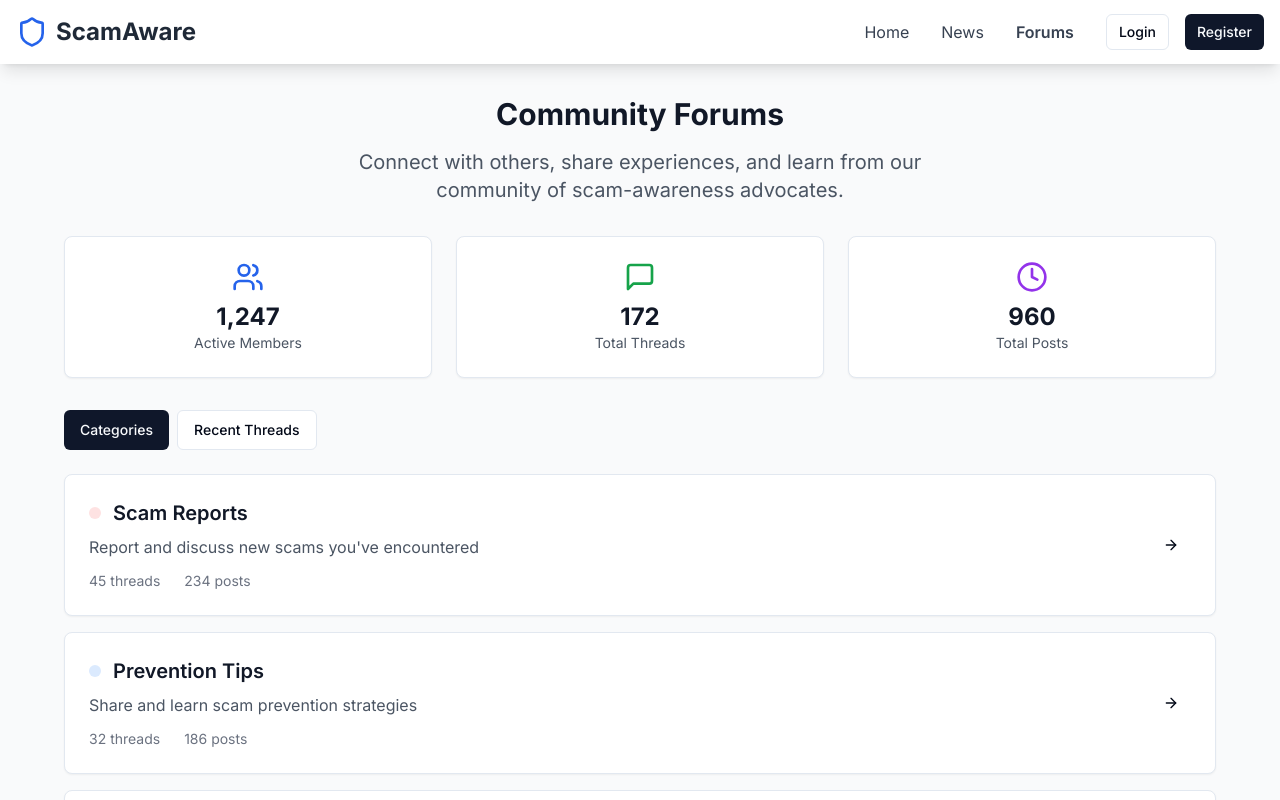
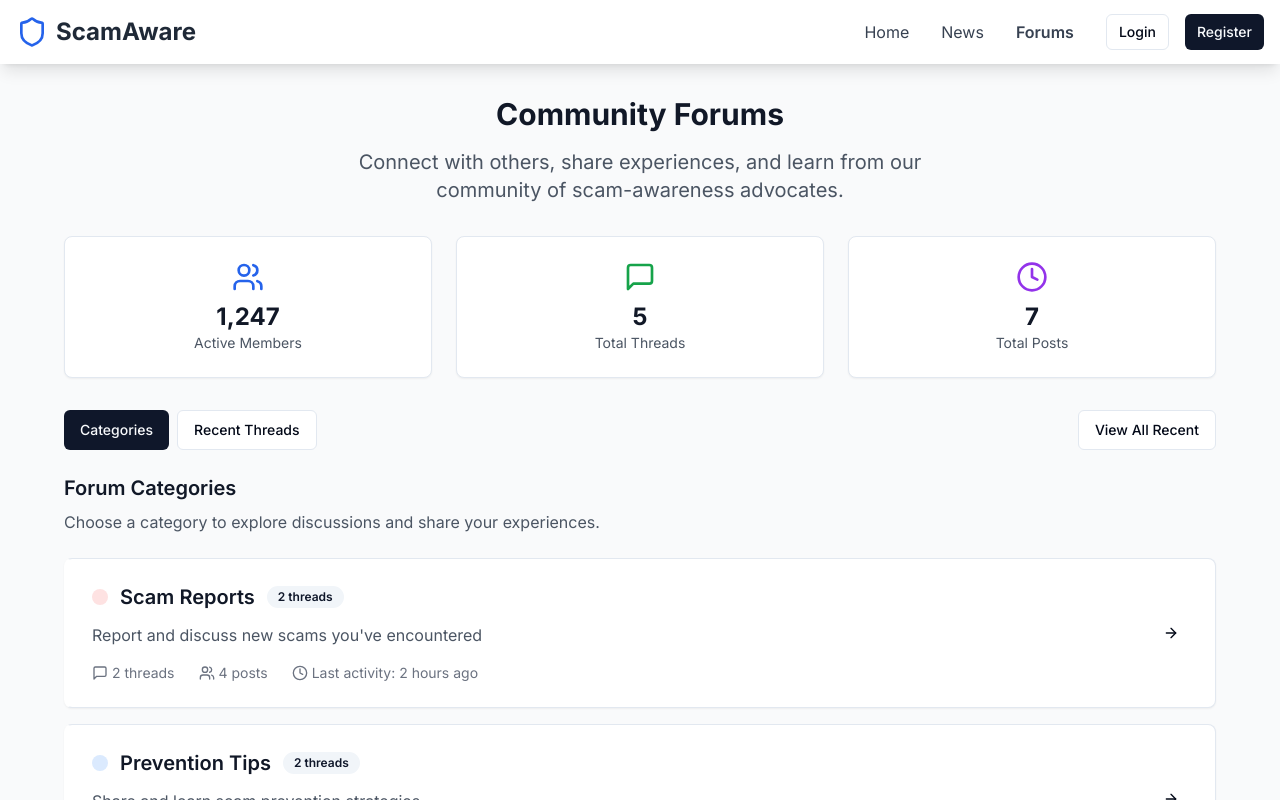
Before and after one commit to HoneyCat6/scamaware-guardian-hub, a React (Vite) app: page /forums in a window 1280 px wide. Shown: the top 800 px of the page. Built offline with nearby package versions, Linux system fonts and the light colour scheme.

Commit message:
Fix: Ensure /forums functionality
Ensures proper navigation, error handling, and information display within the /forums section, including category filtering, recent threads, and thread details.

```diff
--- a/src/data/threadData.ts
+++ b/src/data/threadData.ts
@@ -31,6 +31,78 @@ export const threadData = {
         likes: 3
       }
     ]
+  },
+  2: {
+    id: 2,
+    title: "How to identify fake tech support calls",
+    author: "TechExpert",
+    createdAt: "3 days ago",
+    category: "Prevention Tips",
+    isPinned: false,
+    content: "Here are some key warning signs to help you identify fake tech support calls and protect yourself from these common scams.",
+    posts: [
+      {
+        id: 4,
+        author: "SafeUser",
+        content: "Great tips! I almost fell for one of these calls last week. They seemed so convincing.",
+        createdAt: "2 days ago",
+        likes: 12
+      }
+    ]
+  },
+  3: {
+    id: 3,
+    title: "Received suspicious email from 'bank'",
+    author: "NewUser123",
+    createdAt: "1 day ago",
+    category: "Scam Reports",
+    isPinned: false,
+    content: "I received an email claiming to be from my bank asking me to verify my account details. Something seemed off about it.",
+    posts: [
+      {
+        id: 5,
+        author: "BankingSafe",
+        content: "Never click links in suspicious emails. Always go directly to your bank's official website.",
+        createdAt: "1 day ago",
+        likes: 6
+      }
+    ]
+  },
+  4: {
+    id: 4,
+    title: "Recovery after falling for romance scam",
+    author: "StayStrong",
+    createdAt: "4 days ago",
+    category: "Support & Recovery",
+    isPinned: false,
+    content: "I want to share my experience and recovery journey after falling victim to a romance scam to help others who might be going through the same thing.",
+    posts: [
+      {
+        id: 6,
+        author: "SupportiveFriend",
+        content: "Thank you for sharing your story. It takes courage to speak about this. You're helping others by being open.",
+        createdAt: "3 days ago",
+        likes: 15
+      }
+    ]
+  },
+  5: {
+    id: 5,
+    title: "Best practices for online shopping safety",
+    author: "SecureShop",
+    createdAt: "5 days ago",
+    category: "Prevention Tips",
+    isPinned: false,
+    content: "With the holiday season approaching, here are essential tips to keep your online shopping secure and avoid scams.",
+    posts: [
+      {
+        id: 7,
+        author: "ShoppingSafe",
+        content: "These are excellent tips! I always check for the secure lock icon before entering payment info.",
+        createdAt: "4 days ago",
+        likes: 9
+      }
+    ]
   }
 };
 
--- a/src/pages/Forums.tsx
+++ b/src/pages/Forums.tsx
@@ -1,95 +1,52 @@
 
 import { useState } from "react";
 import { Link } from "react-router-dom";
-import { MessageSquare, Users, Clock, Plus, ArrowRight, User } from "lucide-react";
+import { MessageSquare, Users, Clock, Plus, ArrowRight, User, AlertCircle } from "lucide-react";
 import { Button } from "@/components/ui/button";
 import { Card, CardContent, CardHeader, CardTitle } from "@/components/ui/card";
 import { Badge } from "@/components/ui/badge";
 import Header from "@/components/Header";
 import Footer from "@/components/Footer";
 import { useAuth } from "@/hooks/useAuth";
+import { threadData } from "@/data/threadData";
 
-// Mock forum data
+// Forum categories with better organization
 const forumCategories = [
   {
     id: 1,
     name: "Scam Reports",
     description: "Report and discuss new scams you've encountered",
-    threads: 45,
-    posts: 234,
-    color: "bg-red-100 text-red-600"
+    threads: 0,
+    posts: 0,
+    color: "bg-red-100 text-red-600",
+    lastActivity: "2 hours ago"
   },
   {
     id: 2,
     name: "Prevention Tips",
     description: "Share and learn scam prevention strategies",
-    threads: 32,
-    posts: 186,
-    color: "bg-blue-100 text-blue-600"
+    threads: 0,
+    posts: 0,
+    color: "bg-blue-100 text-blue-600",
+    lastActivity: "4 hours ago"
   },
   {
     id: 3,
     name: "Support & Recovery",
     description: "Support for scam victims and recovery advice",
-    threads: 28,
-    posts: 142,
-    color: "bg-green-100 text-green-600"
+    threads: 0,
+    posts: 0,
+    color: "bg-green-100 text-green-600",
+    lastActivity: "8 hours ago"
   },
   {
     id: 4,
     name: "General Discussion",
     description: "General cybersecurity and safety discussions",
-    threads: 67,
-    posts: 398,
-    color: "bg-purple-100 text-purple-600"
-  }
-];
-
-const recentThreads = [
-  {
-    id: 1,
-    title: "New Bitcoin Investment Scam Alert",
-    author: "SafetyFirst",
-    replies: 23,
-    lastPost: "2 hours ago",
-    category: "Scam Reports",
-    isPinned: true
-  },
-  {
-    id: 2,
-    title: "How to identify fake tech support calls",
-    author: "TechExpert",
-    replies: 15,
-    lastPost: "4 hours ago",
-    category: "Prevention Tips",
-    isPinned: false
-  },
-  {
-    id: 3,
-    title: "Received suspicious email from 'bank'",
-    author: "NewUser123",
-    replies: 8,
-    lastPost: "6 hours ago",
-    category: "Scam Reports",
-    isPinned: false
-  },
-  {
-    id: 4,
-    title: "Recovery after falling for romance scam",
-    author: "StayStrong",
-    replies: 31,
-    lastPost: "8 hours ago",
-    category: "Support & Recovery",
-    isPinned: false
-  },
-  {
-    id: 5,
-    title: "Best practices for online shopping safety",
-    author: "SecureShop",
-    replies: 19,
-    lastPost: "1 day ago",
-    category: "Prevention Tips",
-    isPinned: false
+    threads: 0,
+    posts: 0,
+    color: "bg-purple-100 text-purple-600",
+    lastActivity: "1 day ago"
   }
 ];
 
@@ -103,15 +60,29 @@ const Forums = () => {
   // Check user permissions
   const canCreateThreads = Boolean(user);
   const canModerate = user && (user.role === 'moderator' || user.role === 'admin');
-  const isAdmin = user && user.role === 'admin';
+
+  // Calculate category statistics from thread data
+  const categorizedThreads = Object.values(threadData);
+  const updatedCategories = forumCategories.map(category => {
+    const categoryThreads = categorizedThreads.filter(thread => thread.category === category.name);
+    const categoryPosts = categoryThreads.reduce((total, thread) => total + thread.posts.length, 0);
+
+    return {
+      ...category,
+      threads: categoryThreads.length,
+      posts: categoryPosts
+    };
+  });
+
+  const totalThreads = categorizedThreads.length;
+  const totalPosts = categorizedThreads.reduce((total, thread) => total + thread.posts.length, 0);
 
   const handleTabChange = (tab: 'categories' | 'recent') => {
     try {
       setIsLoading(true);
       setError(null);
-      setSelectedCategory(null); // Reset category selection when switching tabs
+      setSelectedCategory(null);
       setActiveTab(tab);
-      // Simulate loading time
       setTimeout(() => setIsLoading(false), 200);
     } catch (err) {
       setError('Failed to load forum data');
@@ -124,8 +95,7 @@ const Forums = () => {
       setIsLoading(true);
       setError(null);
       setSelectedCategory(categoryId);
-      setActiveTab('recent'); // Switch to recent view when category is selected
-      // Simulate loading time
+      setActiveTab('recent');
       setTimeout(() => setIsLoading(false), 300);
     } catch (err) {
       setError('Failed to load category threads');
@@ -133,30 +103,49 @@ const Forums = () => {
     }
   };
 
+  const handleClearError = () => {
+    setError(null);
+  };
+
   // Filter threads by selected category
   const filteredThreads = selectedCategory
-    ? recentThreads.filter(thread => {
-        const category = forumCategories.find(cat => cat.id === selectedCategory);
+    ? categorizedThreads.filter(thread => {
+        const category = updatedCategories.find(cat => cat.id === selectedCategory);
         return category && thread.category === category.name;
       })
-    : recentThreads;
+    : categorizedThreads.sort((a, b) => b.id - a.id); // Sort by newest first
 
   const getSelectedCategoryName = () => {
     if (!selectedCategory) return null;
-    const category = forumCategories.find(cat => cat.id === selectedCategory);
+    const category = updatedCategories.find(cat => cat.id === selectedCategory);
     return category?.name;
+  };
+
+  const formatTimeAgo = (timeStr: string) => {
+    // This would normally calculate actual time difference
+    return timeStr;
   };
 
   if (error) {
     return (
       <div className="min-h-screen bg-gray-50">
         <Header />
-        <div className="container mx-auto px-4 py-8 text-center">
-          <h1 className="text-2xl font-bold text-red-600 mb-4">Error Loading Forums</h1>
-          <p className="text-gray-600 mb-4">{error}</p>
+        <div className="container mx-auto px-4 py-8">
+          <div className="max-w-2xl mx-auto text-center">
+            <div className="flex items-center justify-center gap-2 mb-4">
+              <AlertCircle className="w-8 h-8 text-red-600" />
+              <h1 className="text-2xl font-bold text-red-600">Error Loading Forums</h1>
+            </div>
+            <p className="text-gray-600 mb-6">{error}</p>
+            <div className="flex justify-center gap-4">
               <Button onClick={() => window.location.reload()}>
                 Try Again
               </Button>
+              <Button variant="outline" onClick={handleClearError}>
+                Dismiss Error
+              </Button>
+            </div>
+          </div>
         </div>
         <Footer />
       </div>
@@ -195,20 +184,20 @@ const Forums = () => {
             <Card>
               <CardContent className="p-6 text-center">
                 <MessageSquare className="w-8 h-8 text-green-600 mx-auto mb-2" />
-                <div className="text-2xl font-bold text-gray-900">172</div>
+                <div className="text-2xl font-bold text-gray-900">{totalThreads}</div>
                 <div className="text-sm text-gray-600">Total Threads</div>
               </CardContent>
             </Card>
             <Card>
               <CardContent className="p-6 text-center">
                 <Clock className="w-8 h-8 text-purple-600 mx-auto mb-2" />
-                <div className="text-2xl font-bold text-gray-900">960</div>
+                <div className="text-2xl font-bold text-gray-900">{totalPosts}</div>
                 <div className="text-sm text-gray-600">Total Posts</div>
               </CardContent>
             </Card>
           </div>
 
-          {/* Action Bar */}
+          {/* Navigation Bar */}
           <div className="flex flex-col sm:flex-row justify-between items-center mb-6 gap-4">
             <div className="flex space-x-2">
               <Button
@@ -234,10 +223,16 @@ const Forums = () => {
                   }}
                   disabled={isLoading}
                 >
-                  Back to All Categories
+                  ← Back to Categories
                 </Button>
               )}
             </div>
+            <div className="flex gap-2">
+              <Link to="/forums/recent">
+                <Button variant="outline">
+                  View All Recent
+                </Button>
+              </Link>
               {canCreateThreads && (
                 <Link to="/forums/create-thread">
                   <Button className="flex items-center gap-2">
@@ -247,33 +242,50 @@ const Forums = () => {
                 </Link>
               )}
             </div>
+          </div>
 
           {isLoading ? (
-            <div className="text-center py-8">
-              <div className="animate-spin rounded-full h-12 w-12 border-b-2 border-blue-600 mx-auto"></div>
-              <p className="mt-4 text-gray-600">Loading...</p>
+            <div className="text-center py-12">
+              <div className="animate-spin rounded-full h-12 w-12 border-b-2 border-blue-600 mx-auto mb-4"></div>
+              <p className="text-gray-600">Loading forum content...</p>
             </div>
           ) : (
             <>
-              {/* Forum Categories */}
+              {/* Forum Categories View */}
               {activeTab === 'categories' && (
                 <div className="space-y-4">
-                  {forumCategories.map((category) => (
-                    <Card key={category.id} className="hover:shadow-lg transition-shadow cursor-pointer">
+                  <div className="mb-6">
+                    <h2 className="text-xl font-semibold text-gray-900 mb-2">Forum Categories</h2>
+                    <p className="text-gray-600">Choose a category to explore discussions and share your experiences.</p>
+                  </div>
+                  {updatedCategories.map((category) => (
+                    <Card key={category.id} className="hover:shadow-lg transition-all duration-200 cursor-pointer border-l-4 border-l-transparent hover:border-l-blue-500">
                       <CardContent className="p-6">
                         <div className="flex items-center justify-between">
                           <div className="flex-1" onClick={() => handleCategorySelect(category.id)}>
-                            <div className="flex items-center gap-3 mb-2">
-                              <div className={`w-3 h-3 rounded-full ${category.color.split(' ')[0]}`}></div>
+                            <div className="flex items-center gap-3 mb-3">
+                              <div className={`w-4 h-4 rounded-full ${category.color.split(' ')[0]}`}></div>
                               <h3 className="text-xl font-semibold text-gray-900">{category.name}</h3>
+                              <Badge variant="secondary" className="text-xs">
+                                {category.threads} threads
+                              </Badge>
                             </div>
-                            <p className="text-gray-600 mb-3">{category.description}</p>
+                            <p className="text-gray-600 mb-4">{category.description}</p>
                             <div className="flex items-center gap-6 text-sm text-gray-500">
+                              <div className="flex items-center gap-1">
+                                <MessageSquare className="w-4 h-4" />
                                 <span>{category.threads} threads</span>
+                              </div>
+                              <div className="flex items-center gap-1">
+                                <Users className="w-4 h-4" />
                                 <span>{category.posts} posts</span>
                               </div>
+                              <div className="flex items-center gap-1">
+                                <Clock className="w-4 h-4" />
+                                <span>Last activity: {category.lastActivity}</span>
                               </div>
-                          <div className="flex items-center gap-2">
+                            </div>
+                          </div>
                           <Button
                             variant="ghost"
                             size="sm"
@@ -281,11 +293,11 @@ const Forums = () => {
                               e.stopPropagation();
                               handleCategorySelect(category.id);
                             }}
-                              title={`View threads in ${category.name}`}
+                            className="ml-4"
+                            title={`Browse ${category.name} discussions`}
                           >
-                              <ArrowRight className="w-4 h-4" />
+                            <ArrowRight className="w-5 h-5" />
                           </Button>
-                          </div>
                         </div>
                       </CardContent>
                     </Card>
@@ -293,63 +305,71 @@ const Forums = () => {
                 </div>
               )}
 
-              {/* Recent Threads */}
+              {/* Recent Threads View */}
               {activeTab === 'recent' && (
                 <div className="space-y-4">
                   {selectedCategory && (
-                    <div className="mb-4">
-                      <h2 className="text-xl font-semibold text-gray-900">
-                        {getSelectedCategoryName()} - Recent Threads
+                    <div className="mb-6 p-4 bg-blue-50 rounded-lg">
+                      <h2 className="text-xl font-semibold text-gray-900 mb-1">
+                        {getSelectedCategoryName()} Discussions
                       </h2>
                       <p className="text-gray-600">
-                        Showing threads from the {getSelectedCategoryName()} category
+                        Showing {filteredThreads.length} thread{filteredThreads.length !== 1 ? 's' : ''} from the {getSelectedCategoryName()} category
                       </p>
                     </div>
                   )}
+
                   {filteredThreads.length === 0 ? (
                     <Card>
-                      <CardContent className="p-8 text-center">
-                        <MessageSquare className="w-12 h-12 text-gray-400 mx-auto mb-4" />
-                        <h3 className="text-lg font-semibold text-gray-900 mb-2">No Threads Found</h3>
-                        <p className="text-gray-600 mb-4">
+                      <CardContent className="p-12 text-center">
+                        <MessageSquare className="w-16 h-16 text-gray-400 mx-auto mb-4" />
+                        <h3 className="text-xl font-semibold text-gray-900 mb-2">No Threads Found</h3>
+                        <p className="text-gray-600 mb-6 max-w-md mx-auto">
                           {selectedCategory
-                            ? `No threads found in the ${getSelectedCategoryName()} category.`
+                            ? `No discussions found in the ${getSelectedCategoryName()} category yet.`
                             : 'No recent threads available at the moment.'
                           }
                         </p>
                         {canCreateThreads && (
                           <Link to="/forums/create-thread">
-                            <Button>Create First Thread</Button>
+                            <Button className="flex items-center gap-2">
+                              <Plus className="w-4 h-4" />
+                              Start the First Discussion
+                            </Button>
                           </Link>
                         )}
                       </CardContent>
                     </Card>
                   ) : (
-                    filteredThreads.map((thread) => (
-                      <Card key={thread.id} className="hover:shadow-lg transition-shadow">
+                    <div className="space-y-4">
+                      {filteredThreads.map((thread) => (
+                        <Card key={thread.id} className="hover:shadow-lg transition-shadow duration-200">
                           <CardContent className="p-6">
                             <div className="flex items-start justify-between">
                               <div className="flex-1">
-                              <div className="flex items-center gap-2 mb-2">
+                                <div className="flex items-center gap-2 mb-3">
                                   {thread.isPinned && (
-                                  <Badge variant="secondary" className="text-xs">
-                                    Pinned
+                                    <Badge variant="secondary" className="text-xs bg-yellow-100 text-yellow-800">
+                                      📌 Pinned
                                     </Badge>
                                   )}
                                   <Badge variant="outline" className="text-xs">
                                     {thread.category}
                                   </Badge>
                                   {canModerate && (
-                                  <Badge variant="outline" className="text-xs bg-yellow-50 text-yellow-700">
+                                    <Badge variant="outline" className="text-xs bg-blue-50 text-blue-700">
                                       Mod Tools
                                     </Badge>
                                   )}
                                 </div>
                                 <Link to={`/forums/thread/${thread.id}`}>
-                                <h3 className="text-lg font-semibold text-gray-900 hover:text-blue-600 transition-colors mb-2">
+                                  <h3 className="text-lg font-semibold text-gray-900 hover:text-blue-600 transition-colors mb-2 line-clamp-2">
                                     {thread.title}
                                   </h3>
                                 </Link>
+                                <p className="text-gray-600 text-sm mb-3 line-clamp-2">
+                                  {thread.content}
+                                </p>
                                 <div className="flex items-center gap-4 text-sm text-gray-500">
                                   <div className="flex items-center gap-1">
                                     <User className="w-4 h-4" />
@@ -357,23 +377,24 @@ const Forums = () => {
                                   </div>
                                   <div className="flex items-center gap-1">
                                     <MessageSquare className="w-4 h-4" />
-                                  <span>{thread.replies} replies</span>
+                                    <span>{thread.posts.length} {thread.posts.length === 1 ? 'reply' : 'replies'}</span>
                                   </div>
                                   <div className="flex items-center gap-1">
                                     <Clock className="w-4 h-4" />
-                                  <span>{thread.lastPost}</span>
+                                    <span>{formatTimeAgo(thread.createdAt)}</span>
                                   </div>
                                 </div>
                               </div>
                               <Link to={`/forums/thread/${thread.id}`}>
-                              <Button variant="ghost" size="sm">
+                                <Button variant="ghost" size="sm" className="ml-4">
                                   <ArrowRight className="w-4 h-4" />
                                 </Button>
                               </Link>
                             </div>
                           </CardContent>
                         </Card>
-                    ))
+                      ))}
+                    </div>
                   )}
                 </div>
               )}
@@ -382,20 +403,20 @@ const Forums = () => {
 
           {/* Login Prompt for Guests */}
           {!user && (
-            <Card className="mt-8">
+            <Card className="mt-12">
               <CardHeader>
-                <CardTitle className="text-center">Join the Discussion</CardTitle>
+                <CardTitle className="text-center text-xl">Join Our Community</CardTitle>
               </CardHeader>
               <CardContent className="text-center">
-                <p className="text-gray-600 mb-4">
-                  Sign up or log in to participate in our community discussions, create threads, and help others stay safe online.
+                <p className="text-gray-600 mb-6">
+                  Sign up or log in to participate in discussions, create threads, and help others stay safe online.
                 </p>
                 <div className="flex justify-center gap-4">
                   <Link to="/login">
-                    <Button variant="outline">Login</Button>
+                    <Button variant="outline" size="lg">Login</Button>
                   </Link>
                   <Link to="/register">
-                    <Button>Sign Up</Button>
+                    <Button size="lg">Sign Up</Button>
                   </Link>
                 </div>
               </CardContent>
```
Lines whose indentation alone changed are shown as unchanged.
